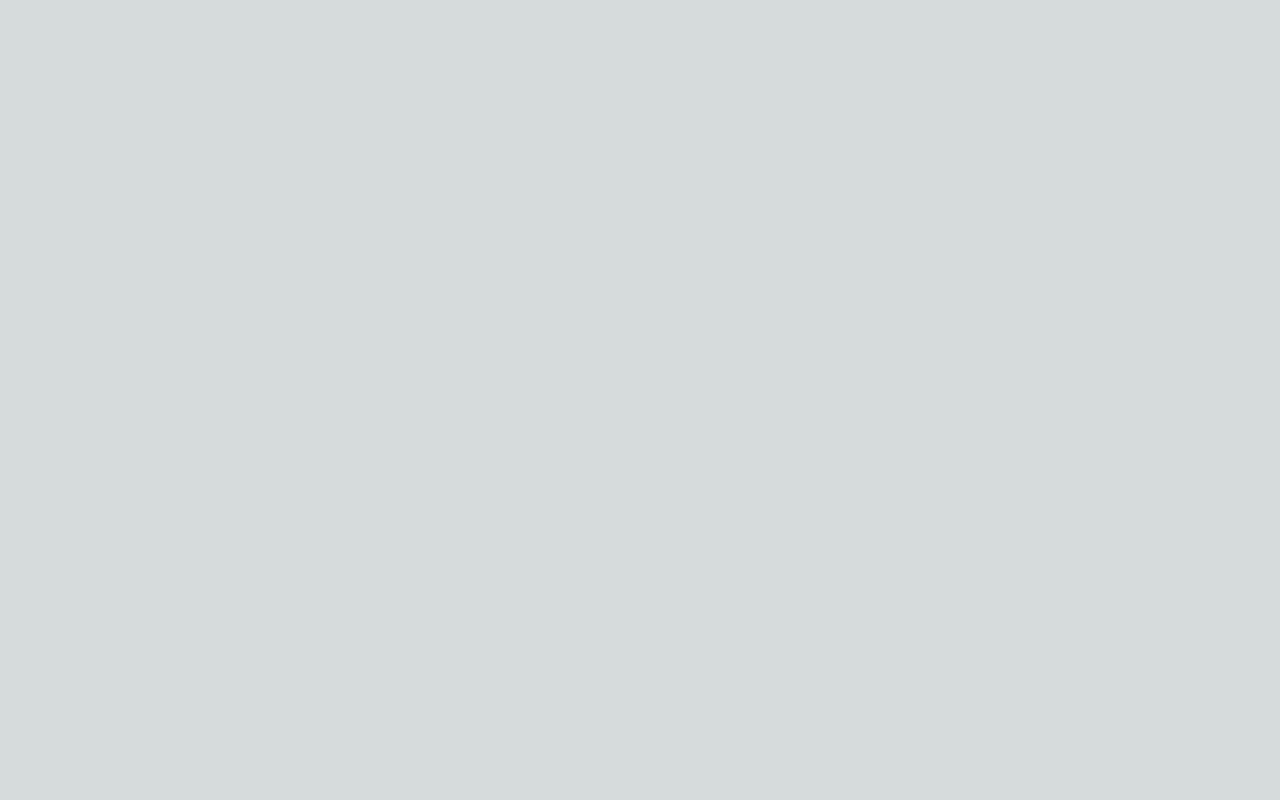
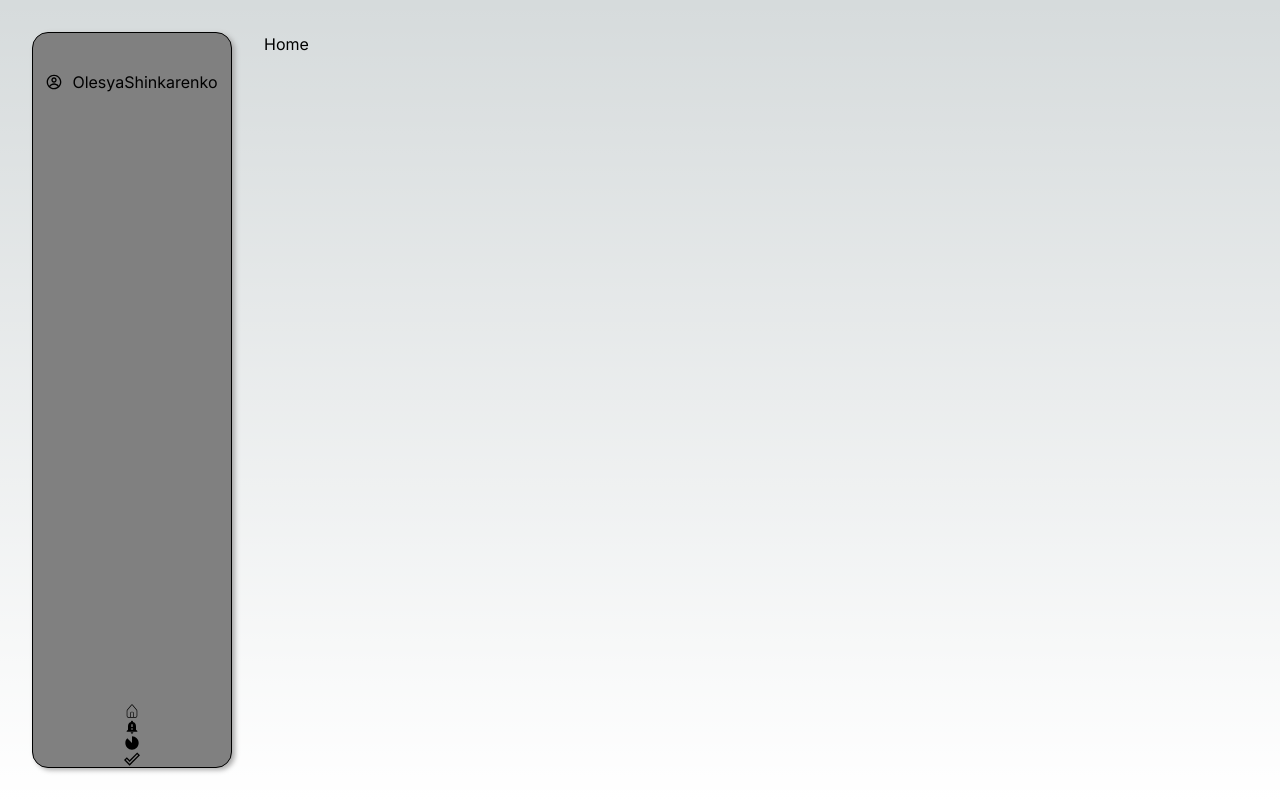
Before and after one commit to olesya-shinka/toDoList, a Next.js app in the folder todoapp/: page / in a window 1280 px wide. Built offline with nearby package versions, Linux system fonts and the light colour scheme.

Commit message:
add components&styles

```diff
--- /dev/null
+++ b/todoapp/app/components/Context/GlobalProvider.js
@@ -0,0 +1,18 @@
+"use client";
+import React, { createContext, useState, useContext } from "react";
+
+export const GlobalContext = createContext();
+export const GlobalUpdateContext = createContext();
+
+export const GlobalProvider = ({ children }) => {
+  return (
+    <GlobalContext.Provider>
+      <GlobalUpdateContext.Provider value={{}}>
+        {children}
+      </GlobalUpdateContext.Provider>
+    </GlobalContext.Provider>
+  );
+};
+
+export const useGlobalState = () => useContext(GlobalContext);
+export const useGlobalStateUpdate = () => useContext(GlobalUpdateContext);
--- /dev/null
+++ b/todoapp/app/components/Sidebar/Sidebar.tsx
@@ -0,0 +1,89 @@
+"use client";
+import React from "react";
+import styled from "styled-components";
+import Link from "next/link";
+import { CgProfile } from "react-icons/cg";
+import { CiHome } from "react-icons/ci";
+import { MdNotificationImportant } from "react-icons/md";
+import { MdIncompleteCircle } from "react-icons/md";
+import { MdDoneOutline } from "react-icons/md";
+import { usePathname, useRouter } from "next/navigation";
+
+function Sidebar() {
+  const router = useRouter();
+  const handleClick = (link: string) => {
+    router.push(link);
+  };
+
+  const selectedName = usePathname();
+
+  return (
+    <Styles>
+      <div className="profile">
+        <div className="profile-above"></div>
+        <CgProfile />
+        <h2>
+          <span>Olesya</span>
+          <span>Shinkarenko</span>
+        </h2>
+      </div>
+      <ul className="sidebar-items">
+        <li className={`sidebar-item`} onClick={() => handleClick}>
+          <Link href={`/`}>
+            <CiHome />
+          </Link>
+        </li>
+        <li className={`sidebar-item`} onClick={() => handleClick}>
+          <Link href={`/important`}>
+            <MdNotificationImportant />
+          </Link>
+        </li>
+        <li className={`sidebar-item`} onClick={() => handleClick}>
+          <Link href={`/incomplete`}>
+            <MdIncompleteCircle />
+          </Link>
+        </li>
+        <li className={`sidebar-item`} onClick={() => handleClick}>
+          <Link href={`/completed`}>
+            <MdDoneOutline />
+          </Link>
+        </li>
+      </ul>
+    </Styles>
+  );
+}
+const Styles = styled.nav`
+  background-color: grey;
+  position: relative;
+  width: 200px;
+  border: 1px solid;
+  border-radius: 1rem;
+  box-shadow: 3px 2px 5px darkgrey;
+  display: flex;
+  flex-direction: column;
+  align-items: center;
+  justify-content: space-between;
+
+  .profile {
+    margin: 1.3rem;
+    padding: 1rem 0.8rem;
+    position: relative;
+    border-radius: 1rem;
+    cursor: pointer;
+    font-weight: 400;
+    display: flex;
+    align-items: center;
+    gap: 10px;
+  }
+
+  .profile-above {
+    position: absolute;
+    top: 0;
+    left: 0;
+    width: 100%;
+    height: 100%;
+    backdpop-filter: blur(10px);
+  }
+`;
+
+export default Sidebar;
--- a/todoapp/app/globals.css
+++ b/todoapp/app/globals.css
@@ -18,16 +18,8 @@
 
 body {
   color: rgb(var(--foreground-rgb));
-  background: linear-gradient(
-      to bottom,
+  background: linear-gradient(to bottom,
       transparent,
-      rgb(var(--background-end-rgb))
-    )
-    rgb(var(--background-start-rgb));
+      rgb(var(--background-end-rgb))) rgb(var(--background-start-rgb));
+  height: 100vh;
 }
-
-@layer utilities {
-  .text-balance {
-    text-wrap: balance;
-  }
-}
--- a/todoapp/app/layout.tsx
+++ b/todoapp/app/layout.tsx
@@ -1,12 +1,15 @@
 import type { Metadata } from "next";
 import { Inter } from "next/font/google";
 import "./globals.css";
+import Sidebar from "./components/Sidebar/Sidebar";
+import GlobalStyles from "./providers/GlobalStyles";
+import Context from "./providers/Context";
 
 const inter = Inter({ subsets: ["latin"] });
 
 export const metadata: Metadata = {
-  title: "Create Next App",
-  description: "Generated by create next app",
+  title: "ToDoApp",
+  description: "List of todos",
 };
 
 export default function RootLayout({
@@ -16,7 +19,14 @@ export default function RootLayout({
 }>) {
   return (
     <html lang="en">
-      <body className={inter.className}>{children}</body>
+      <body className={inter.className}>
+        <Context>
+          <GlobalStyles>
+            <Sidebar />
+            {children}
+          </GlobalStyles>
+        </Context>
+      </body>
     </html>
   );
 }
--- a/todoapp/app/page.tsx
+++ b/todoapp/app/page.tsx
@@ -1,5 +1,7 @@
 import Image from "next/image";
 
 export default function Home() {
-  return <main></main>;
+  return <main>
+    <h1>Home</h1>
+  </main>;
 }
--- /dev/null
+++ b/todoapp/app/providers/Context.tsx
@@ -0,0 +1,25 @@
+"use client";
+import React, { useState } from "react";
+import { GlobalProvider } from "../components/Context/GlobalProvider";
+
+interface Props {
+  children: React.ReactNode;
+}
+
+function Context({ children }: Props) {
+  const [isReady, setIsReady] = useState(false);
+
+  React.useEffect(() => {
+    setTimeout(() => {
+      setIsReady(true);
+    }, 200);
+  }, []);
+
+  if (!isReady) {
+    return null;
+  }
+
+  return <GlobalProvider>{children}</GlobalProvider>;
+}
+
+export default Context;
--- /dev/null
+++ b/todoapp/app/providers/GlobalStyles.tsx
@@ -0,0 +1,21 @@
+"use client";
+import React from "react";
+import styled from "styled-components";
+
+interface Props {
+  children: React.ReactNode;
+}
+
+function GlobalStyles({ children }: Props) {
+  return <Styles>{children}</Styles>;
+}
+
+const Styles = styled.div`
+  padding: 2rem;
+  display: flex;
+  gap: 2rem;
+  height: 100%;
+  display: flex;
+`;
+
+export default GlobalStyles;
```
